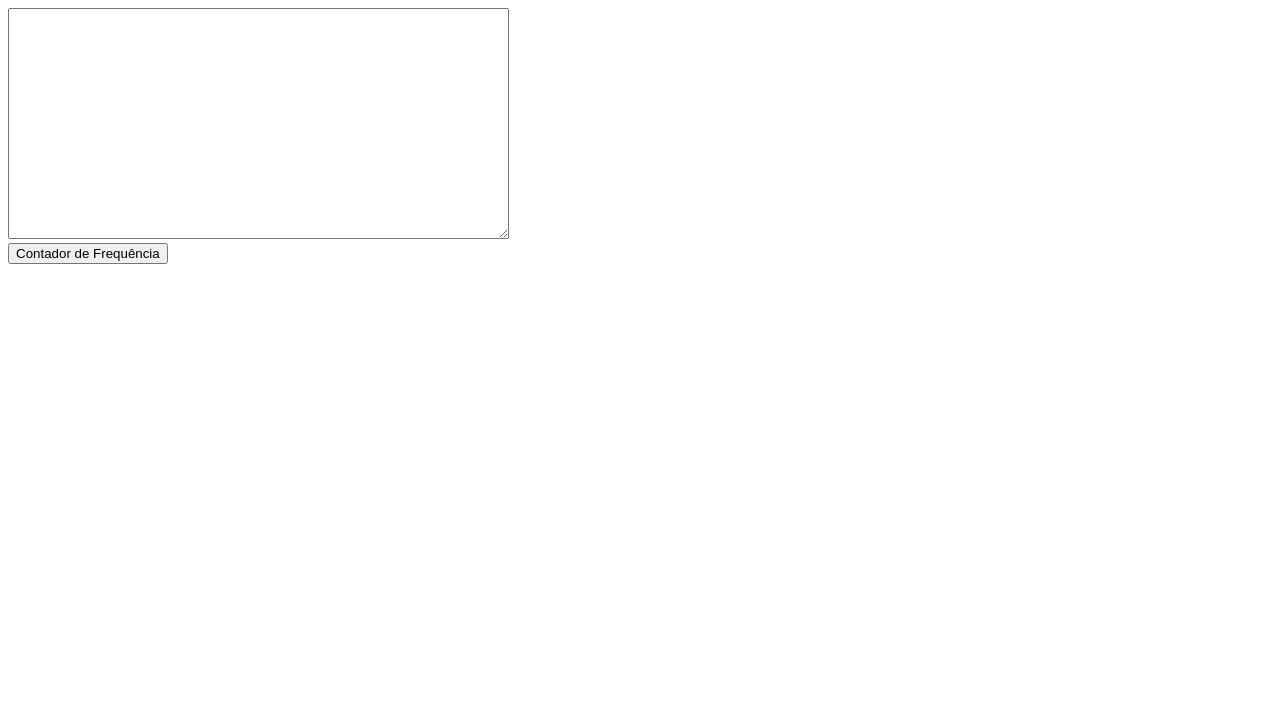
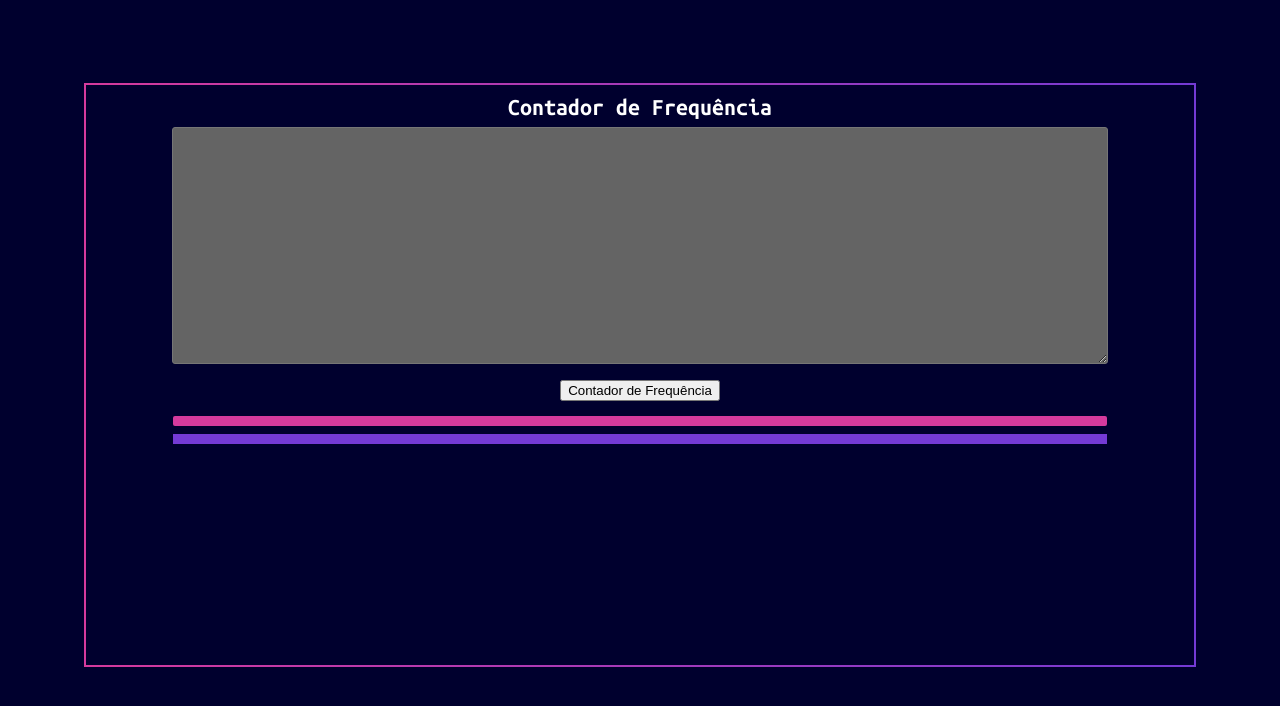
Before and after one commit to Kenzie-Academy-Brasil-Developers/entrega-contador-frequencia-sprint-3-allan-verde, a plain HTML site: page index.html in a window 1280 px wide. Drawn offline with Linux system fonts and the light colour scheme.

Commit message:
Adicionando contador de palavras e estilizaçao

```diff
--- a/index.html
+++ b/index.html
@@ -4,16 +4,22 @@
     <meta charset="UTF-8">
     <meta http-equiv="X-UA-Compatible" content="IE=edge">
     <meta name="viewport" content="width=device-width, initial-scale=1.0">
+    <link rel="preconnect" href="https://fonts.googleapis.com">
+    <link rel="preconnect" href="https://fonts.gstatic.com" crossorigin>
+    <link href="https://fonts.googleapis.com/css2?family=Ubuntu+Mono:ital,wght@0,400;0,700;1,400&display=swap" rel="stylesheet">
+    <link rel="stylesheet" href="style.css">
     <title>Contador de frequência</title>
 </head>
 <body>
-    <textarea rows="15" cols="60" id="textInput"></textarea>
-    <br/>
-    <button id="countButton">Contador de Frequência</button>
+    <section>
+        <h1>Contador de Frequência</h1>
+        <textarea rows="15" cols="60" id="textInput"></textarea>
+        <br/>
+        <button id="countButton">Contador de Frequência</button>
 
-    <div id="lettersDiv"></div>
-    <div id="wordsDiv"></div>
-
+        <div id="lettersDiv"></div>
+        <div id="wordsDiv"></div>
+    </section>
     <script src="./script.js"></script>
 </body>
 </html>
--- a/script.js
+++ b/script.js
@@ -1,6 +1,12 @@
 const button = document.getElementById("countButton");
 
 button.addEventListener("click", function() {
+    const words = document.getElementById('wordsDiv')
+    const letters = document.getElementById("lettersDiv")
+    // NECESSÁRIO PARA QUANDO CLICAR NOVAMENTE NO BOTÃO LIMPAR O QUE TINHA SIDO FEITO ANTES
+    words.innerText = ''
+    letters.innerText = ''
+
     let typedText = document.getElementById("textInput").value
     typedText = typedText.toLowerCase();
     typedText = typedText.replace(/[^a-z'\s]+/g, "");
@@ -19,8 +25,25 @@ button.addEventListener("click", function() {
         const span = document.createElement("span");
         const textContent = `"${letter}": ${letterCounts[letter]}, `;
         span.innerText = textContent;
-        const letters = document.getElementById("lettersDiv");
         letters.appendChild(span);
+    }
+    //-------------------------------------------------
+    const wordCounts = {}
+    let arrTypedText = typedText.split(' ')
+    for (let i = 0; i < arrTypedText.length; i++) {
+        let currentWord = arrTypedText[i]
+
+        if (wordCounts[currentWord] === undefined) {
+            wordCounts[currentWord] = 1
+        } else {
+            wordCounts[currentWord]++
+        }
+    }
+    for (let word in wordCounts) {
+        const span = document.createElement('span')
+        const textContent = `${word}: ${wordCounts[word]}, `
+        span.innerText = textContent
+        words.appendChild(span)
     }
 });
 //words = typedText.split(/\s/);
--- /dev/null
+++ b/style.css
@@ -0,0 +1,59 @@
+html, body, section, h1, div {
+    margin: 0;
+    padding: 0;
+}
+
+:root {
+    --cor-azul: #00002E;
+    --font-ubuntu: 'Ubuntu Mono', monospace;
+}
+body {
+    width: 100vw;
+    min-height: 100vh;
+    padding-top: 15px;
+    background-color: var(--cor-azul);
+    display: flex;
+    flex-direction: column;
+    align-items: center;
+    justify-content: center;
+    font-family: var(--font-ubuntu);
+    color: white;
+}
+section {
+    width: 85vw;
+    min-height: 70vh;
+    padding: 10px;
+    margin-bottom: 10vh;
+    display: flex;
+    flex-direction: column;
+    align-items: center;
+    border: 2px solid;
+    border-image-slice: 1;
+    border-image-source: linear-gradient(to left, #743ad5, #d53a9d);
+}
+section h1 {
+    margin-bottom: 8px;
+}
+section textarea {
+    color: white;
+    background-color: rgb(100, 100, 100);
+    width: 85%;
+    min-height: 50%;
+    border-radius: 3px;
+    padding: 5px;
+}
+section button {
+    margin-bottom: 15px;
+}
+#lettersDiv {
+    width: 85%;
+    padding: 5px;
+    border-radius: 2px;
+    background-color: #d53a9d;
+    margin-bottom: 8px;
+}
+#wordsDiv{
+    width: 85%;
+    background-color: #743ad5;
+    padding: 5px;
+}
```
